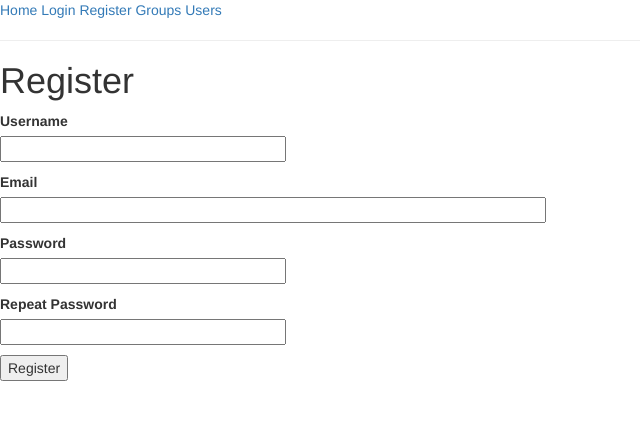
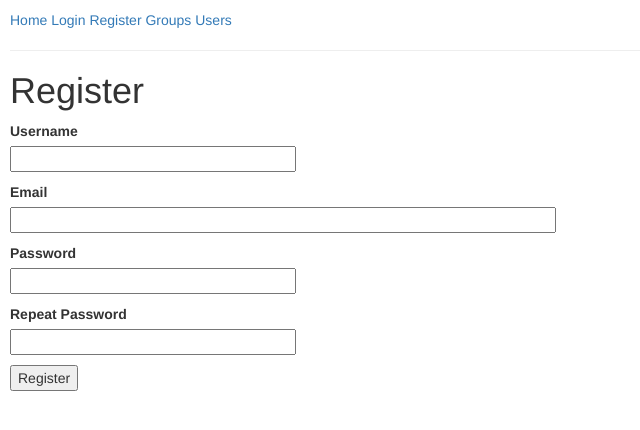
Before and after one commit to Sasafrass/straattaal, a Flask app: page /auth/register in a window 1280 px wide. Shown: the top 430 px of the page, without its empty margins (0-640 px from the left). Run offline with Flask 2, Linux system fonts and the light colour scheme; some libraries are stand-ins or nearby versions.

Commit message:
Create a 10px margin in the new /app/static/style.css

```diff
--- /dev/null
+++ b/app/static/style.css
@@ -0,0 +1,3 @@
+div.main {
+    margin: 10px;
+}
--- a/app/templates/base.html
+++ b/app/templates/base.html
@@ -11,8 +11,10 @@
         <script src="//netdna.bootstrapcdn.com/bootstrap/3.2.0/js/bootstrap.min.js"></script>
         <link href="//netdna.bootstrapcdn.com/bootstrap/3.2.0/css/bootstrap.min.css" rel="stylesheet" id="bootstrap-css">
         <link href="//maxcdn.bootstrapcdn.com/font-awesome/4.2.0/css/font-awesome.min.css" rel="stylesheet">
+        <link rel="stylesheet" type="text/css" href="{{ url_for('static', filename='style.css') }}">
     </head>
     <body>
+        <div class="main">
             <div>
                 <a href="{{ url_for('main.index') }}">Home</a>
                 {% if current_user.is_anonymous %}
@@ -35,5 +37,6 @@
             {% endif %}
             {% endwith %}
             {% block content %}{% endblock %}
+        </div>
     </body>
 </html>
```
Lines whose indentation alone changed are shown as unchanged.
